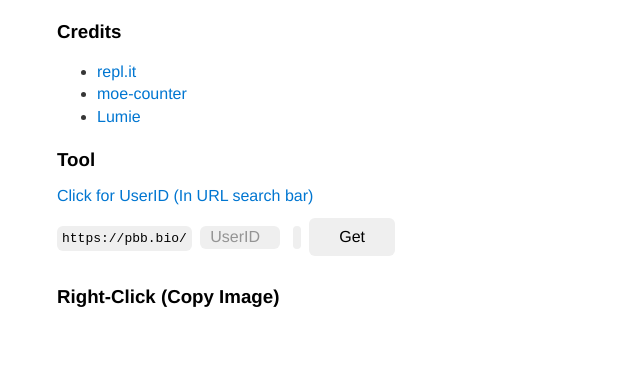
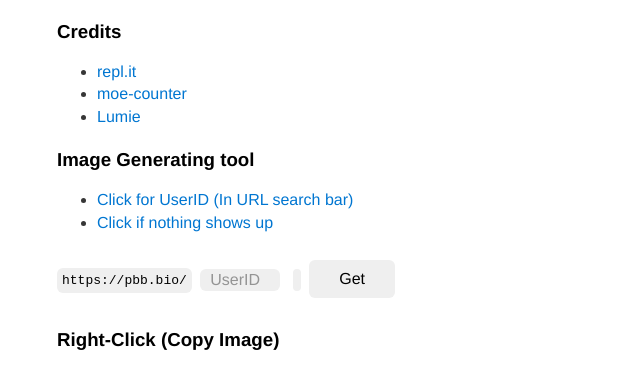
Before and after one commit to bigbootylatinas/Roblox-Profile, a plain HTML site: page index.html in a window 1280 px wide. Shown: the part 900-1273 px from the top of the page, without its empty margins (183-823 px from the left). Before the commit the page ends 1231 px from the top, so only its background shows below. Drawn offline with Linux system fonts and the light colour scheme.

Commit message:
Update index.html

```diff
--- a/index.html
+++ b/index.html
@@ -59,9 +59,17 @@ function _evt_push(type, category, label){
 			</li>
 		</ul>
 
+		<h3>Image Generating tool</h3>
+		<ul>
+			<li>
+				<a href="https://www.roblox.com/users/profile" target="_blank" rel="profile">Click for UserID (In URL search bar)</a>
+			</li>
+			<li>
+				<a href="https://www.rolimons.com/verify" target="_blank" title="verify">Click if nothing shows up</a>
+			</li>
+		</ul>
 
-		<h3>Tool</h3> <a style="display: inline-block;" href="https://www.roblox.com/users/profile" target="_blank" title="mommy">Click for UserID (In URL search bar)</a>
-		<div class="tool">
+		<div class="Image Generating tool">
 			<code>https://pbb.bio/</code>
 			<input id="name" type="text" placeholder="UserID" style="display: inline-block; width: 80px; height: 1.4em; line-height: 1.4em; margin: 0 4px; vertical-align: middle;">
 			<select id="theme" style="display: inline-block; height: 1.6em; line-height: 1.6em; font-size: 14px; margin: 0 4px; padding: 0 4px; vertical-align: middle;">
```
